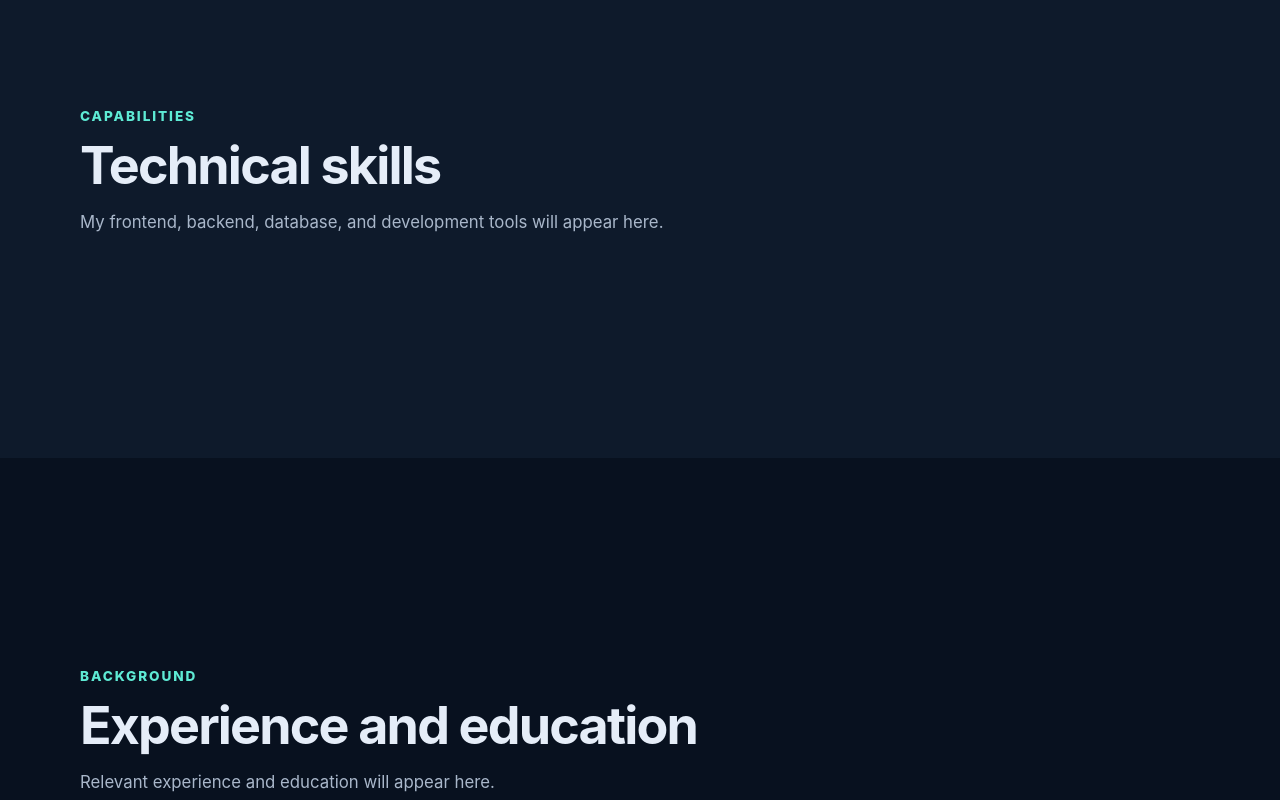
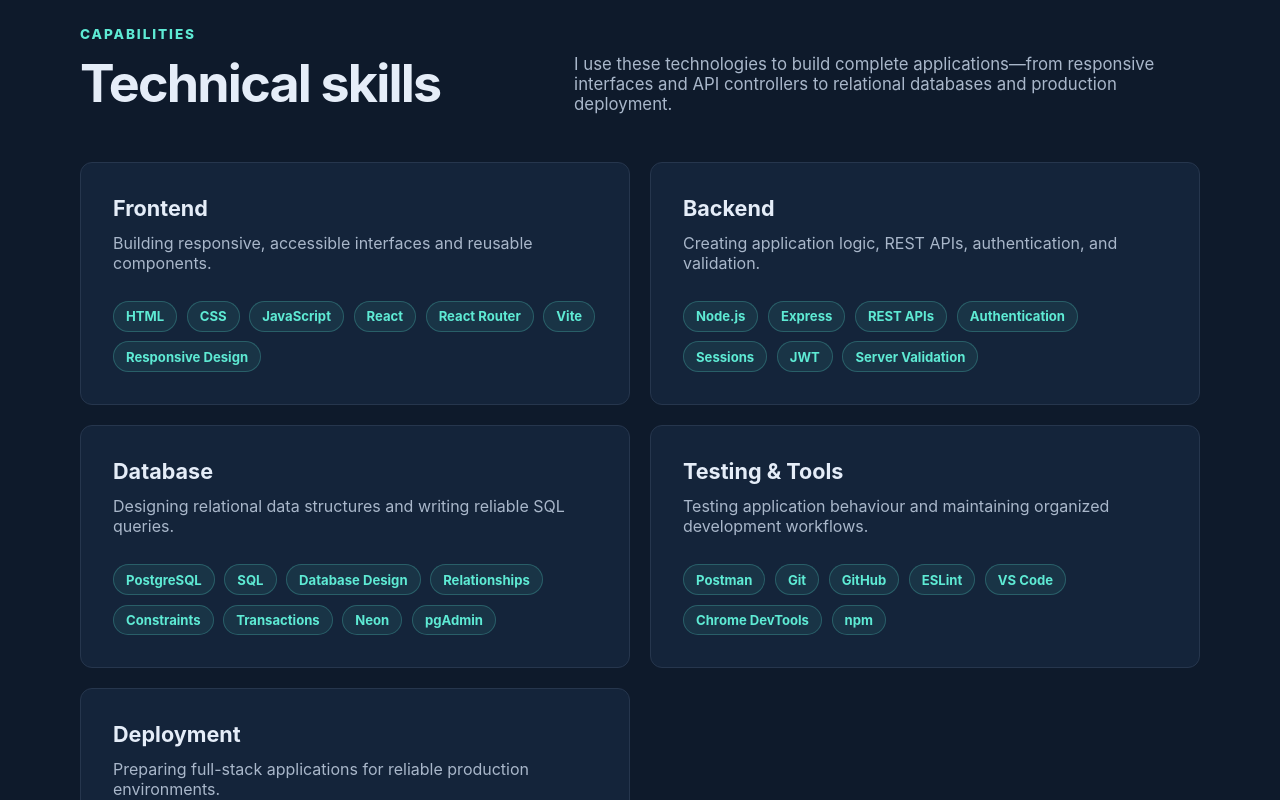
Before and after one commit to MathieuSmuk/html-portfolio, a React (Vite) app: page / in a window 1280 px wide. Shown: the part 3520-4320 px from the top of the page. Built offline with nearby package versions, Linux system fonts and the light colour scheme.

Commit message:
Add data-driven Skills section

```diff
--- a/src/App.jsx
+++ b/src/App.jsx
@@ -3,6 +3,7 @@ import Navbar from "./components/Navbar.jsx";
 import About from "./sections/About.jsx";
 import Hero from "./sections/Hero.jsx";
 import Projects from "./sections/Projects.jsx";
+import Skills from "./sections/Skills.jsx";
 
 function App() {
   return (
@@ -20,16 +21,7 @@ function App() {
 
         <Projects />
 
-        <section className="section section-muted" id="skills">
-          <div className="container">
-            <p className="section-label">Capabilities</p>
-            <h2>Technical skills</h2>
-            <p className="section-placeholder">
-              My frontend, backend, database, and development tools will appear
-              here.
-            </p>
-          </div>
-        </section>
+        <Skills />
 
         <section className="section" id="experience">
           <div className="container">
--- /dev/null
+++ b/src/components/SkillGroup.jsx
@@ -0,0 +1,20 @@
+function SkillGroup({ group }) {
+  const { title, description, skills } = group;
+
+  return (
+    <article className="skill-group">
+      <div className="skill-group-heading">
+        <h3>{title}</h3>
+        <p>{description}</p>
+      </div>
+
+      <ul className="skill-list" aria-label={`${title} skills`}>
+        {skills.map((skill) => (
+          <li key={skill}>{skill}</li>
+        ))}
+      </ul>
+    </article>
+  );
+}
+
+export default SkillGroup;
--- /dev/null
+++ b/src/data/skills.js
@@ -0,0 +1,78 @@
+const skillGroups = [
+  {
+    id: "frontend",
+    title: "Frontend",
+    description:
+      "Building responsive, accessible interfaces and reusable components.",
+    skills: [
+      "HTML",
+      "CSS",
+      "JavaScript",
+      "React",
+      "React Router",
+      "Vite",
+      "Responsive Design",
+    ],
+  },
+  {
+    id: "backend",
+    title: "Backend",
+    description:
+      "Creating application logic, REST APIs, authentication, and validation.",
+    skills: [
+      "Node.js",
+      "Express",
+      "REST APIs",
+      "Authentication",
+      "Sessions",
+      "JWT",
+      "Server Validation",
+    ],
+  },
+  {
+    id: "database",
+    title: "Database",
+    description:
+      "Designing relational data structures and writing reliable SQL queries.",
+    skills: [
+      "PostgreSQL",
+      "SQL",
+      "Database Design",
+      "Relationships",
+      "Constraints",
+      "Transactions",
+      "Neon",
+      "pgAdmin",
+    ],
+  },
+  {
+    id: "testing-tools",
+    title: "Testing & Tools",
+    description:
+      "Testing application behaviour and maintaining organized development workflows.",
+    skills: [
+      "Postman",
+      "Git",
+      "GitHub",
+      "ESLint",
+      "VS Code",
+      "Chrome DevTools",
+      "npm",
+    ],
+  },
+  {
+    id: "deployment",
+    title: "Deployment",
+    description:
+      "Preparing full-stack applications for reliable production environments.",
+    skills: [
+      "Render",
+      "Environment Variables",
+      "CORS",
+      "SPA Rewrites",
+      "Production Builds",
+    ],
+  },
+];
+
+export default skillGroups;
--- /dev/null
+++ b/src/sections/Skills.jsx
@@ -0,0 +1,31 @@
+import SkillGroup from "../components/SkillGroup.jsx";
+import skillGroups from "../data/skills.js";
+
+function Skills() {
+  return (
+    <section className="section section-muted skills-section" id="skills">
+      <div className="container">
+        <div className="skills-heading">
+          <div>
+            <p className="section-label">Capabilities</p>
+            <h2>Technical skills</h2>
+          </div>
+
+          <p className="skills-introduction">
+            I use these technologies to build complete applications—from
+            responsive interfaces and API controllers to relational databases
+            and production deployment.
+          </p>
+        </div>
+
+        <div className="skill-group-list">
+          {skillGroups.map((group) => (
+            <SkillGroup key={group.id} group={group} />
+          ))}
+        </div>
+      </div>
+    </section>
+  );
+}
+
+export default Skills;
--- a/src/styles/index.css
+++ b/src/styles/index.css
@@ -470,6 +470,86 @@ h2 {
   font-style: italic;
 }
 
+.skills-section {
+  min-height: auto;
+}
+
+.skills-heading {
+  display: grid;
+  grid-template-columns: minmax(0, 0.8fr) minmax(0, 1.2fr);
+  gap: clamp(2rem, 6vw, 6rem);
+  align-items: end;
+  margin-bottom: 3rem;
+}
+
+.skills-heading h2 {
+  margin-bottom: 0;
+}
+
+.skills-introduction {
+  max-width: 62ch;
+  margin: 0;
+  color: var(--color-text-muted);
+  font-size: 1.05rem;
+}
+
+.skill-group-list {
+  display: grid;
+  grid-template-columns: repeat(2, minmax(0, 1fr));
+  gap: 1.25rem;
+}
+
+.skill-group {
+  display: flex;
+  min-width: 0;
+  flex-direction: column;
+  justify-content: space-between;
+  gap: 1.75rem;
+  padding: clamp(1.5rem, 4vw, 2rem);
+  background: var(--color-surface-light);
+  border: 1px solid var(--color-border);
+  border-radius: var(--border-radius);
+  transition:
+    border-color var(--transition),
+    transform var(--transition);
+}
+
+.skill-group:hover {
+  border-color: var(--color-accent);
+  transform: translateY(-3px);
+}
+
+.skill-group-heading h3 {
+  margin: 0 0 0.75rem;
+  color: var(--color-text);
+  font-size: 1.35rem;
+}
+
+.skill-group-heading p {
+  max-width: 48ch;
+  margin: 0;
+  color: var(--color-text-muted);
+}
+
+.skill-list {
+  display: flex;
+  flex-wrap: wrap;
+  gap: 0.6rem;
+  margin: 0;
+  padding: 0;
+  list-style: none;
+}
+
+.skill-list li {
+  padding: 0.4rem 0.75rem;
+  color: var(--color-accent);
+  background: rgb(94 234 212 / 8%);
+  border: 1px solid rgb(94 234 212 / 24%);
+  border-radius: 999px;
+  font-size: 0.82rem;
+  font-weight: 700;
+}
+
 .site-footer {
   padding-block: 2rem;
   color: var(--color-text-muted);
@@ -536,6 +616,15 @@ h2 {
     flex-direction: row;
     flex-wrap: wrap;
   }
+
+  .skills-heading {
+    grid-template-columns: 1fr;
+    gap: 1rem;
+  }
+
+  .skill-group-list {
+    grid-template-columns: 1fr;
+  }
 }
 
 @media (max-width: 480px) {
```
